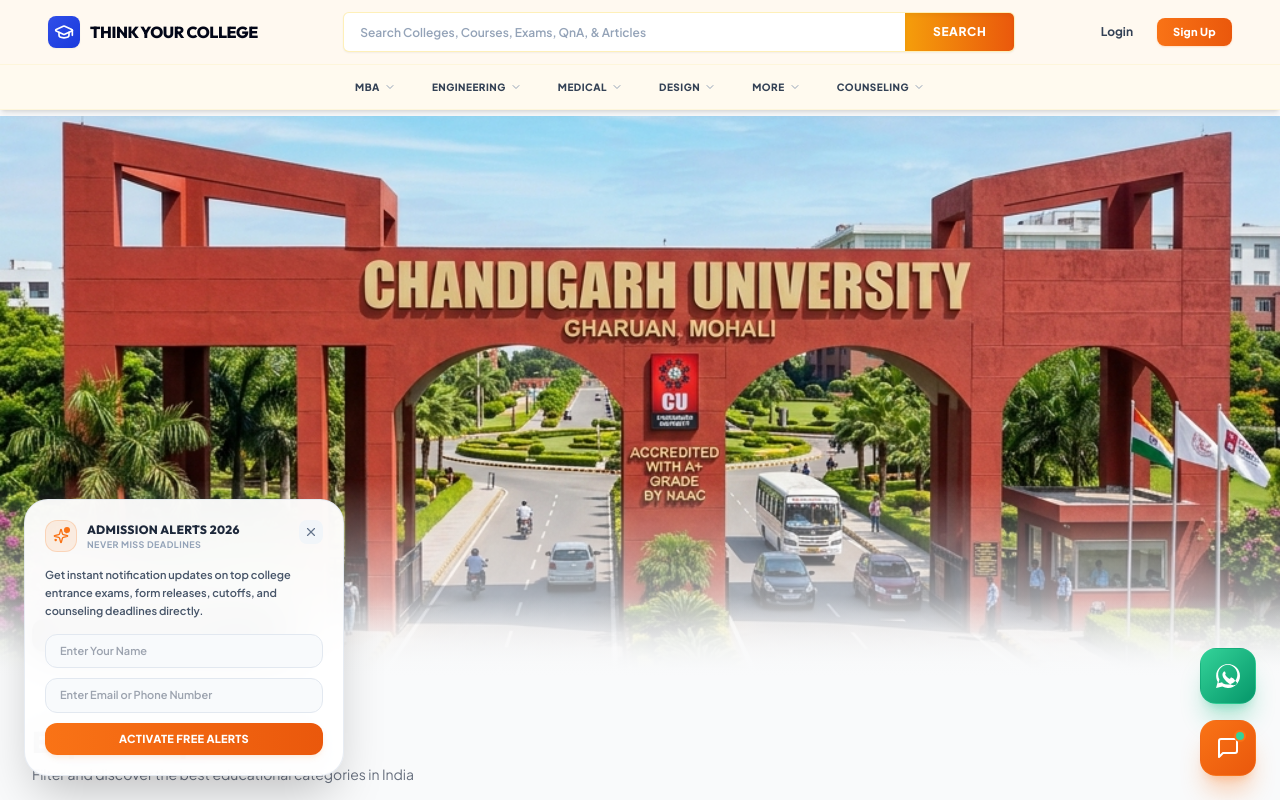
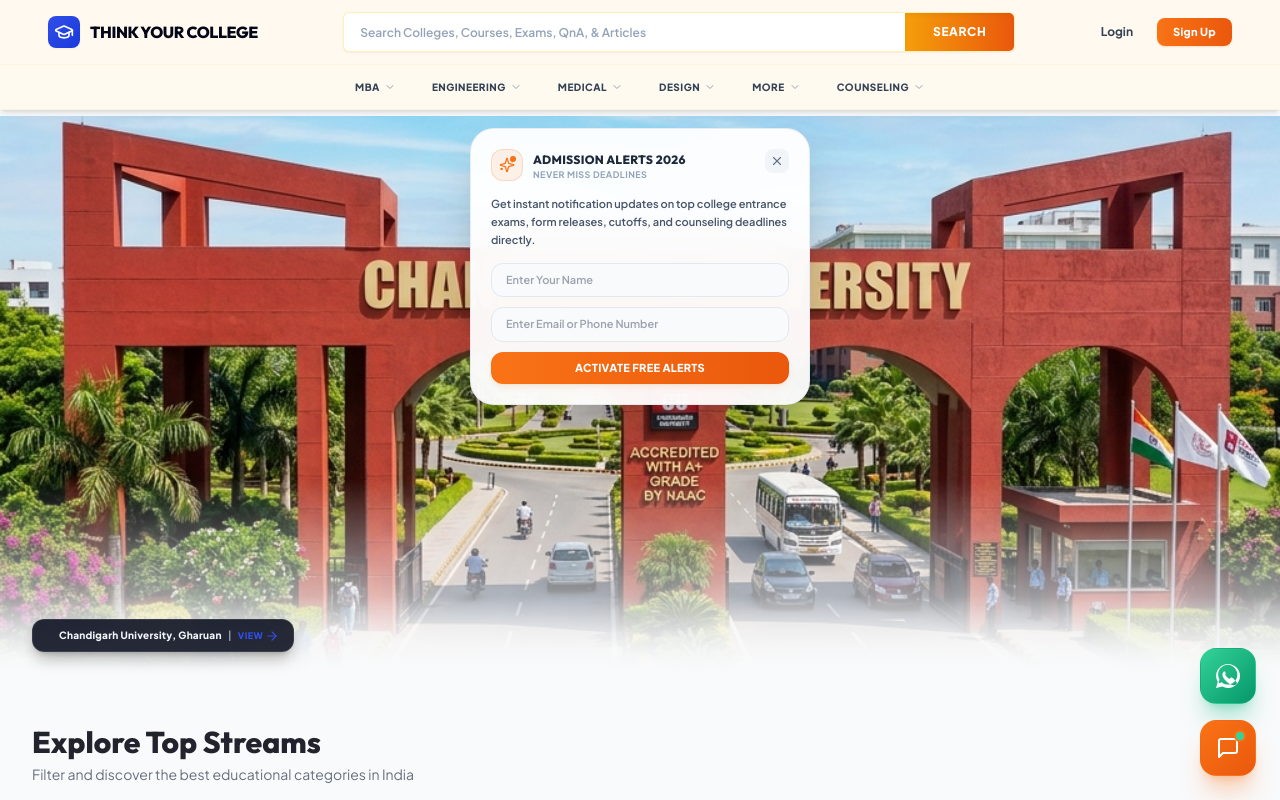
Before and after one commit to 08Satyamkumar/Think_Your_College, a Next.js app: page / in a window 1280 px wide. Shown: the top 800 px of the page. Built offline with nearby package versions, Linux system fonts and the light colour scheme.

Commit message:
feat: move alerts widget to top-center below navbar and add auto-reopen 7s timer

```diff
--- a/src/components/LayoutWrapper.tsx
+++ b/src/components/LayoutWrapper.tsx
@@ -153,6 +153,16 @@ export default function LayoutWrapper({ children }: { children: React.ReactNode
       setIsAlertOpen(false);
     }, 2500);
   };
+
+  // Auto-reopen alert popup if closed and not subscribed (every 7 seconds)
+  useEffect(() => {
+    if (!isAlertOpen && !isAlertSubscribed) {
+      const timer = setTimeout(() => {
+        setIsAlertOpen(true);
+      }, 7000);
+      return () => clearTimeout(timer);
+    }
+  }, [isAlertOpen, isAlertSubscribed]);
 
   // MBA Mega Menu Sub-tabs structure matching screenshot
   const mbaTabs: Record<string, { name: string; href: string }[]> = {
@@ -1454,15 +1464,15 @@ export default function LayoutWrapper({ children }: { children: React.ReactNode
       </AnimatePresence>
 
       {/* ══════════════════════════════════════════
-           ADMISSION ALERTS FLOATING WIDGET (LEFT)
+           ADMISSION ALERTS FLOATING WIDGET (TOP CENTER)
          ══════════════════════════════════════════ */}
       <AnimatePresence>
         {isAlertOpen && (
           <motion.div
-            initial={{ opacity: 0, x: -50, y: 50, scale: 0.95 }}
-            animate={{ opacity: 1, x: 0, y: 0, scale: 1 }}
-            exit={{ opacity: 0, x: -50, y: 50, scale: 0.95 }}
-            className="fixed bottom-6 left-6 w-[90vw] sm:w-[320px] bg-white/95 backdrop-blur-xl border border-slate-200/80 rounded-3xl shadow-2xl z-40 overflow-hidden p-5 flex flex-col font-sans gap-3.5"
+            initial={{ opacity: 0, y: -50, x: "-50%", scale: 0.95 }}
+            animate={{ opacity: 1, y: 0, x: "-50%", scale: 1 }}
+            exit={{ opacity: 0, y: -50, x: "-50%", scale: 0.95 }}
+            className="fixed top-32 left-1/2 w-[92vw] sm:w-[340px] bg-white/95 backdrop-blur-xl border border-slate-200/80 rounded-3xl shadow-2xl z-40 overflow-hidden p-5 flex flex-col font-sans gap-3.5"
           >
             {/* Header */}
             <div className="flex items-start justify-between">
```
